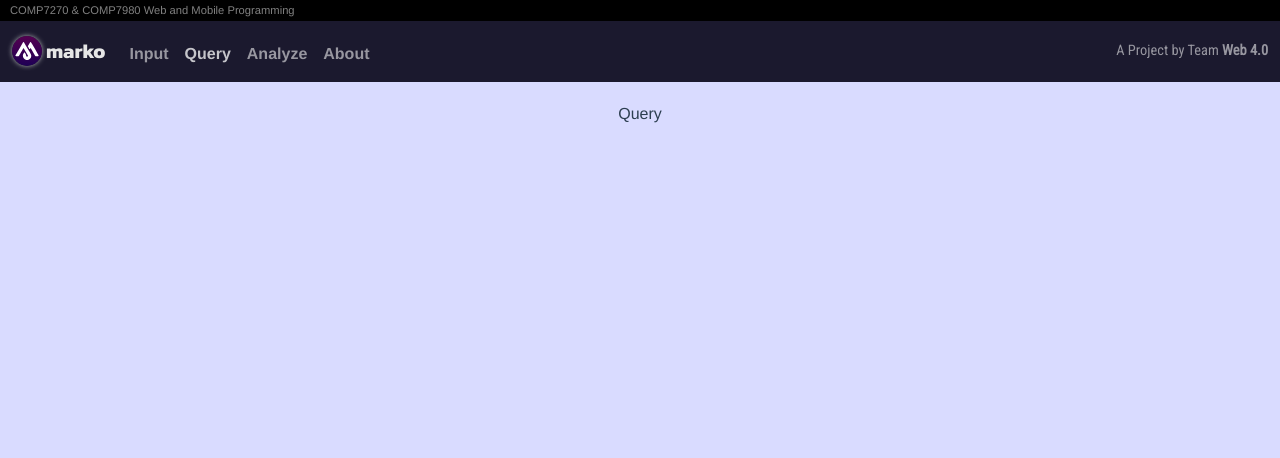
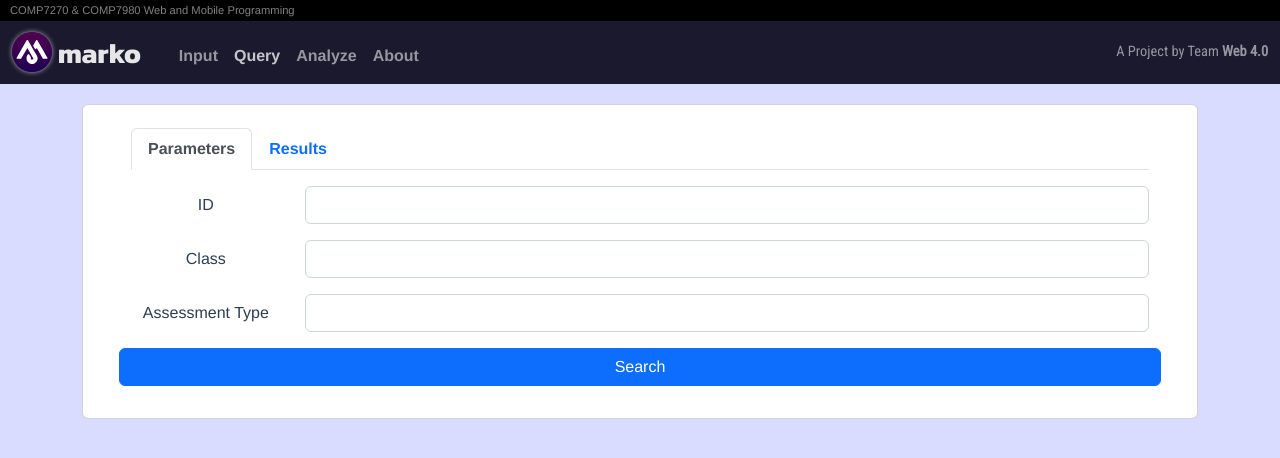
Before and after one commit to MSc-CS-HKBU/group-project-fall2022-web-4-0, a Vue app in the folder vue/: page /query in a window 1280 px wide. Shown: the top 458 px of the page. Built offline with nearby package versions, Linux system fonts and the light colour scheme; what vue3-apexcharts would draw is missing.

Commit message:
Add Query page

```diff
--- a/vue/src/App.vue
+++ b/vue/src/App.vue
@@ -5,7 +5,7 @@
   <nav class="navbar navbar-expand-md navbar-dark sticky-top" style="background-color: #1b192e">
     <div class="container-fluid">
       <router-link to="/" class="navbar-brand">
-        <img src="./assets/marko.svg" alt="Logo" width="30" height="30" class="d-inline-block align-text-top">
+        <img src="./assets/marko.svg" alt="Logo" class="d-inline-block align-text-top">
         marko
       </router-link>
 
@@ -88,6 +88,10 @@ A.navbar-brand {
   font-family: 'Kanit', sans-serif;
   font-weight: 700;
   color: rgb(230, 230, 230);
+  font-size: 28px;
+  line-height: 30px;
+  margin: 0 30px 0 0;
+  padding: 0;
 }
 
 A.navbar-brand img {
@@ -95,6 +99,7 @@ A.navbar-brand img {
   -webkit-box-shadow:0px 0px 5px 0px rgba(230, 230, 230,0.75);
   -moz-box-shadow: 0px 0px 5px 0px rgba(230, 230, 230,0.75);
   box-shadow: 0px 0px 5px 0px rgba(230, 230, 230,0.75);
+  width: 40px;
 }
 
 A.navbar-brand:hover {
@@ -122,7 +127,7 @@ nav {
 
 .nav-item {
   font-weight: bold;
-  padding-top: 5px;
+  padding-top: 7px;
 }
 
 .offcanvas {
--- a/vue/src/views/AboutView.vue
+++ b/vue/src/views/AboutView.vue
@@ -4,7 +4,7 @@
       <img alt="Marko logo" src="../assets/marko.png" />
       <div class="app-name">marko</div>
       <div class="tagline">Mark Management System</div>
-      <div class="description"><span class="app-name">marko</span> is your one-stop solution to input student marks, query individual records and analyze past results with various statistical charts.</div>
+      <div class="description"><span class="app-name">marko</span> is your one-stop solution to input students' assessment marks, query individual records and analyze past results with various statistical charts.</div>
     </div>
 
     <div class="row">
@@ -14,7 +14,7 @@
           <div class="card-body">
             <h5 class="card-title">Thomas Tsoi</h5>
             <h6>MSc DAAI, HKBU</h6>
-            <img src="../assets/vue.png" class="text-center framework" />
+            <a href="https://vuejs.org/"><img src="../assets/vue.png" class="text-center framework" /></a>
             <p class="card-text">Front-End Engineer</p>
           </div>
           <div class="card-footer">
@@ -26,7 +26,7 @@
           <div class="card-body">
             <h5 class="card-title">Angus Yip</h5>
             <h6>MSc DAAI, HKBU</h6>
-            <img src="../assets/express.png" class="text-center framework" />
+            <a href="https://expressjs.com/"><img src="../assets/express.png" class="text-center framework" /></a>
             <p class="card-text">Back-End Engineer</p>
           </div>
           <div class="card-footer">
@@ -64,7 +64,7 @@ h6 {
   font-family: 'Kanit', sans-serif;
   font-weight: 300;
   font-size: 1em;
-
+  margin-bottom: 10px;
 }
 
 .logo .description {
--- a/vue/src/views/QueryView.vue
+++ b/vue/src/views/QueryView.vue
@@ -1,7 +1,48 @@
 <template>
-    <div class="home">
-      Query
+    <div class="container">
+        <div class="card pt-3 ps-5 pe-5 pb-3">
 
+            <ul class="nav nav-tabs mb-3" id="myTab" role="tablist">
+                <li class="nav-item" role="presentation">
+                    <button class="nav-link active" id="home-tab" data-bs-toggle="tab" data-bs-target="#home-tab-pane" type="button" role="tab" aria-controls="home-tab-pane" aria-selected="true">Parameters</button>
+                </li>
+                <li class="nav-item" role="presentation">
+                    <button class="nav-link" id="profile-tab" data-bs-toggle="tab" data-bs-target="#profile-tab-pane" type="button" role="tab" aria-controls="profile-tab-pane" aria-selected="false">Results</button>
+                </li>
+            </ul>
+            <div class="tab-content" id="myTabContent">
+                <div class="tab-pane fade show active" id="home-tab-pane" role="tabpanel" aria-labelledby="home-tab" tabindex="0">
+                    <form>
+                        <div class="mb-3 row">
+                            <label for="staticEmail" class="col-md-3 col-lg-2 col-form-label">ID</label>
+                            <div class="col-md-9 col-lg-10">
+                                <input type="text" class="form-control" id="staticEmail" value="">
+                            </div>
+                        </div>
+                        <div class="mb-3 row">
+                            <label for="inputPassword" class="col-md-3 col-lg-2 col-form-label">Class</label>
+                            <div class="col-md-9 col-lg-10">
+                                <input type="password" class="form-control" id="inputPassword">
+                            </div>
+                        </div>
+                        <div class="mb-3 row">
+                            <label for="inputPassword" class="col-md-3 col-lg-2 col-form-label">Assessment Type</label>
+                            <div class="col-md-9 col-lg-10">
+                                <input type="password" class="form-control" id="inputPassword">
+                            </div>
+                        </div>
+                        <div class="mb-3 row">
+                            <button class="btn btn-primary" type="submit">Search</button>
+                        </div>
+                    </form>
+                </div>
+
+                <div class="tab-pane fade" id="profile-tab-pane" role="tabpanel" aria-labelledby="profile-tab" tabindex="0">
+
+                </div>
+            </div>
+
+        </div>
     </div>
   </template>
 
```
